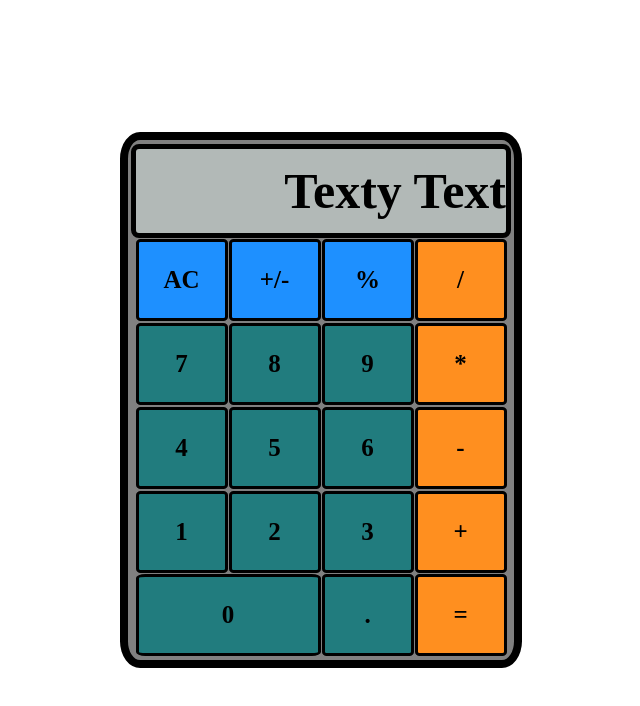
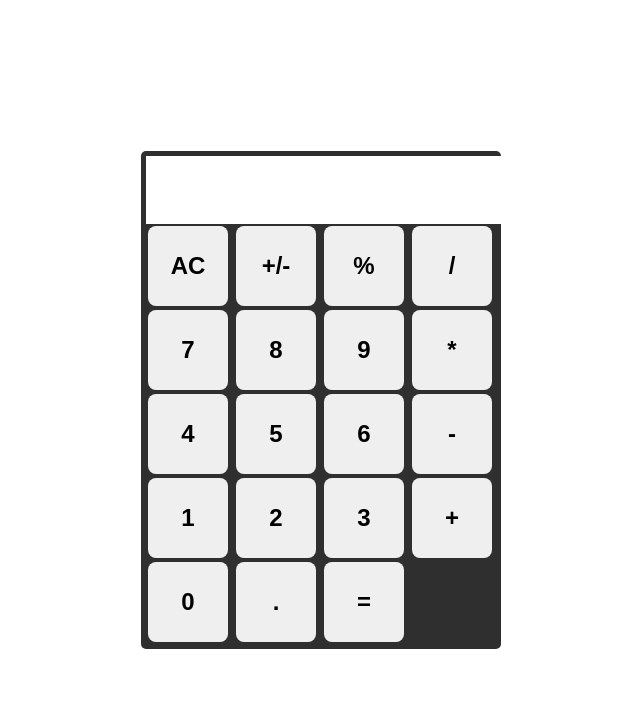
Before and after one commit to assiajsaad/calculator, a plain HTML site: page index.html in a window 1280 px wide. Shown: the whole page, without its empty margins (319-959 px from the left). Drawn offline with Linux system fonts and the light colour scheme.

Commit message:
Edited ui and added js settings

```diff
--- a/index.html
+++ b/index.html
@@ -1,34 +1,48 @@
 <!DOCTYPE html>
 <html lang="en">
-<head>
-    <meta charset="UTF-8">
-    <meta name="viewport" content="width=device-width, initial-scale=1.0">
+  <head>
+    <meta charset="UTF-8" />
+    <meta name="viewport" content="width=device-width, initial-scale=1.0" />
     <title>Calculator</title>
-    <link rel="stylesheet" href="style.css">
+    <link rel="stylesheet" href="style.css" />
     <script src="script.js" defer></script>
-</head>
-<body>
-    <div class="container">
-        <div id="display" class="display">Texty Text</div>
-        <div id="clear" class="btn option clear">AC</div>
-        <div id="posNeg" class="btn option pos-neg">+/-</div>
-        <div id="percent" class="btn option percent">%</div>
-        <div id="divide" class="btn operator divide">/</div>
-        <div id="seven" class="btn number">7</div>
-        <div id="eight" class="btn number">8</div>
-        <div id="nine" class="btn number">9</div>
-        <div id="multiply" class="btn operator multiply">*</div>
-        <div id="four" class="btn number">4</div>
-        <div id="five" class="btn number">5</div>
-        <div id="six" class="btn number">6</div>
-        <div id="subtract" class="btn operator subtract">-</div>
-        <div id="one" class="btn number">1</div>
-        <div id="two" class="btn number">2</div>
-        <div id="three" class="btn number">3</div>
-        <div id="add" class="btn operator add">+</div>
-        <div id="zero" class="btn number">0</div>
-        <div id="point" class="btn number point">.</div>
-        <div id="equals" class="btn operator equals">=</div>
+  </head>
+  <body>
+    <div class="calculator">
+      <div class="display">
+        <input type="text" name="display" id="display" readonly />
+      </div>
+      <div class="keys">
+        <div>
+          <button class="clear">AC</button>
+          <button class="sign">+/-</button>
+          <button>%</button>
+          <button>/</button>
+        </div>
+        <div>
+          <button value="7" class="number">7</button>
+          <button value="8" class="number">8</button>
+          <button value="9" class="number">9</button>
+          <button class="number">*</button>
+        </div>
+        <div>
+          <button value="4" class="number">4</button>
+          <button value="5" class="number">5</button>
+          <button value="6" class="number">6</button>
+          <button>-</button>
+        </div>
+        <div>
+          <button value="1" class="number">1</button>
+          <button value="2" class="number">2</button>
+          <button value="3" class="number">3</button>
+          <button>+</button>
+        </div>
+        <div>
+          <button value="0" class="number">0</button>
+          <button value="." class="number">.</button>
+          <button>=</button>
+        </div>
+      </div>
     </div>
-</body>
+  </body>
 </html>
--- a/script.js
+++ b/script.js
@@ -14,7 +14,52 @@ function divide(a, b) {
   return a / b;
 }
 
-console.log(`Add ${add(1,2)} adding 1 + 2`);
-console.log(`Subtract ${subtract(8,10)} subtracting 8 - 10`);
-console.log(`Multiply ${multiply(3,5)} multiply 3 * 5`);
-console.log(`Divide ${divide(-12,4)} divide 12 / 4`);
+function switchSign(){
+  let
+}
+
+
+function appendToDisplay(value) {
+  (document.querySelector("#display").value += value);
+}
+
+
+function clear() {
+  (document.querySelector("#display").value = "");
+}
+
+
+
+
+
+// let btnClear = document.querySelector(".clear");
+
+// btnClear.addEventListener("click", clear);
+
+// let numbersBtn = document.querySelectorAll(".number");
+
+// numbersBtn.forEach((number) => {
+//   number.addEventListener("click", () => {
+//     let disp = (document.querySelector("#display").value += number.value);
+//   });
+// });
+
+let buttons = document.querySelectorAll('button');
+
+buttons.forEach((button =>{
+  switch (button.className) {
+    case 'number':
+      button.addEventListener('click',()=>{
+        appendToDisplay(button.value);
+      })
+      break;
+    case 'clear':
+      button.addEventListener('click',()=>{
+        clear();
+      })
+      break;
+
+    default:
+      break;
+  }
+}))
--- a/style.css
+++ b/style.css
@@ -1,67 +1,42 @@
 body {
-    display: flex;
-    justify-content: center;
-    align-items: center;
-    margin: 0;
-    padding: 0;
-    height: 100vh;
-}
-
-.container {
-    background-color: grey;
-    border: 8px solid black;
-    border-radius: 5%;
-    justify-content: center;
-    align-items: center;
-    height: 514px;
-    width: 380px;
-    display: flex;
-    flex-flow: row wrap;
-    gap: 1px;
-    padding: 3px;
-    align-content: space-evenly;
-}
-
-.btn {
-    height: 76px;
-    width: 86px;
-    border: 3px solid black;
-    border-radius: 5%;
     display: flex;
     align-items: center;
     justify-content: center;
-    font-size: 25px;
-    font-weight: 900;
-    cursor: pointer;
+    height: 100vh;
+    margin: 0;
+    padding: 0;
+}
+
+button {
+    width: 80px;
+    height: 80px;
+    border-radius: 8px;
+    border: none;
+    font-size: 24px;
+    font-weight: 700;
+    margin: 2px;
+}
+
+
+#display {
+    width: 100%;
+    margin: 0;
+    padding: 20px;
+    border: none;
+    background-color: white;
+    font-size: 24px;
+    text-align: left;
+    color: black;
+
 }
 
 .display {
-    border: 5px solid black;
-    border-radius: 8px;
-    height: 84px;
-    width: 513px;
-    background-color: rgb(178, 185, 183);
-    display: flex;
-    align-items: center;
-    justify-content: flex-end;
-    font-size: 50px;
-    font-weight: 900;
+    width: 100%;
 }
+.calculator {
+    padding: 5px;
+    background-color: rgba(47, 47, 47, 1);
+    border-radius: 5px;
+    overflow: hidden;
 
-#zero {
-    flex-grow: 1;
-    flex-basis: 188px;
-    max-width: 179px;
 }
-
-.number {
-    background-color: rgb(33, 124, 126);
-}
-
-.operator {
-    background-color: rgb(255, 143, 31);
-}
-
-.option {
-    background-color: rgb(30, 144, 255);
-}
```
Also changed, not shown: bkp.txt (added).
